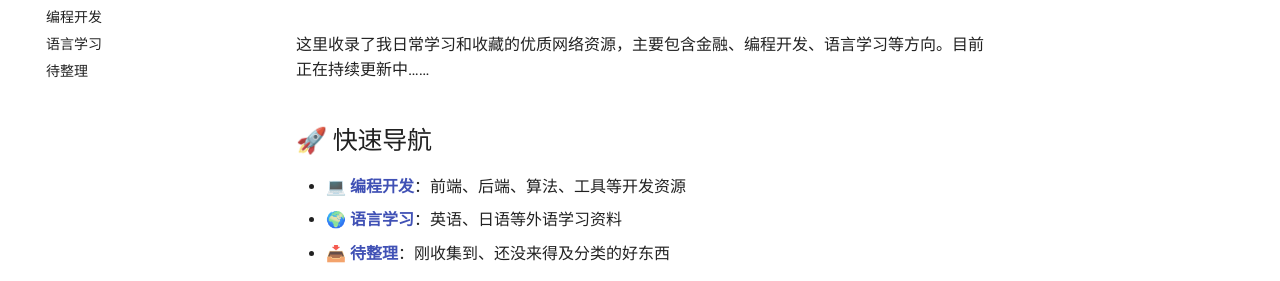
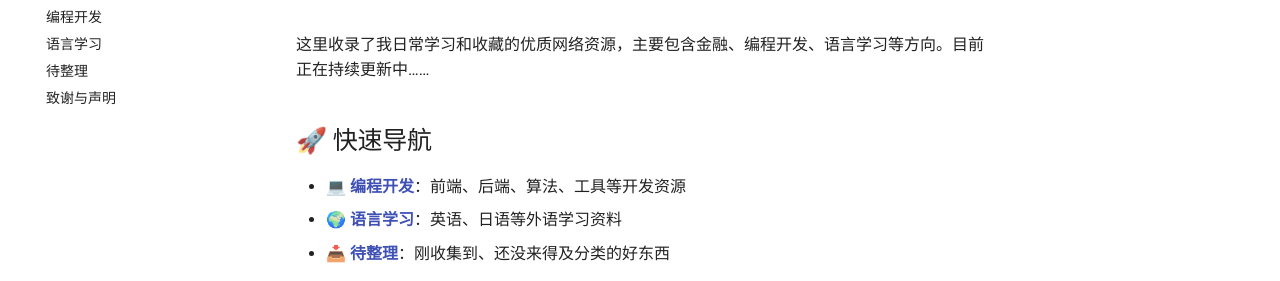
Before and after one commit to sharyl-Ying/Learning_Resource, an MkDocs documentation site: the page built from docs/index.md, in a window 1280 px wide. Shown: the part 148-429 px from the top of the page. Built offline with MkDocs 1.6.1 and Material for MkDocs 9.7.7, drawn with Linux system fonts in a browser that asks for light colours.

Commit message:
Update mkdocs.yml

```diff
--- a/mkdocs.yml
+++ b/mkdocs.yml
@@ -13,3 +13,4 @@ nav:
   - 编程开发: 编程开发.md
   - 语言学习: 语言学习.md
   - 待整理: 待整理.md
+  - 致谢与声明: 致谢与声明.md
```
